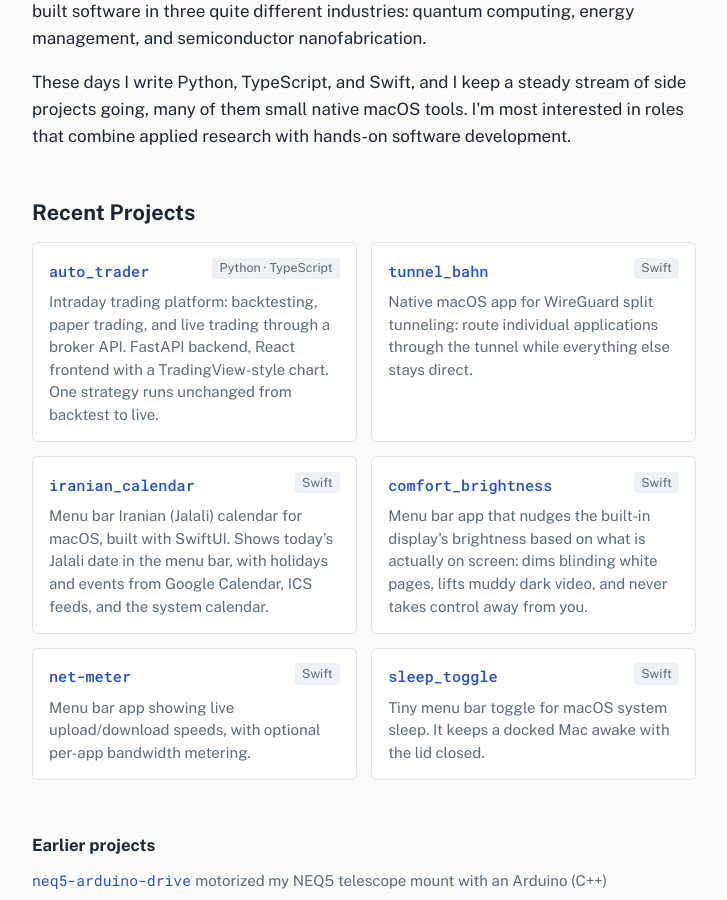
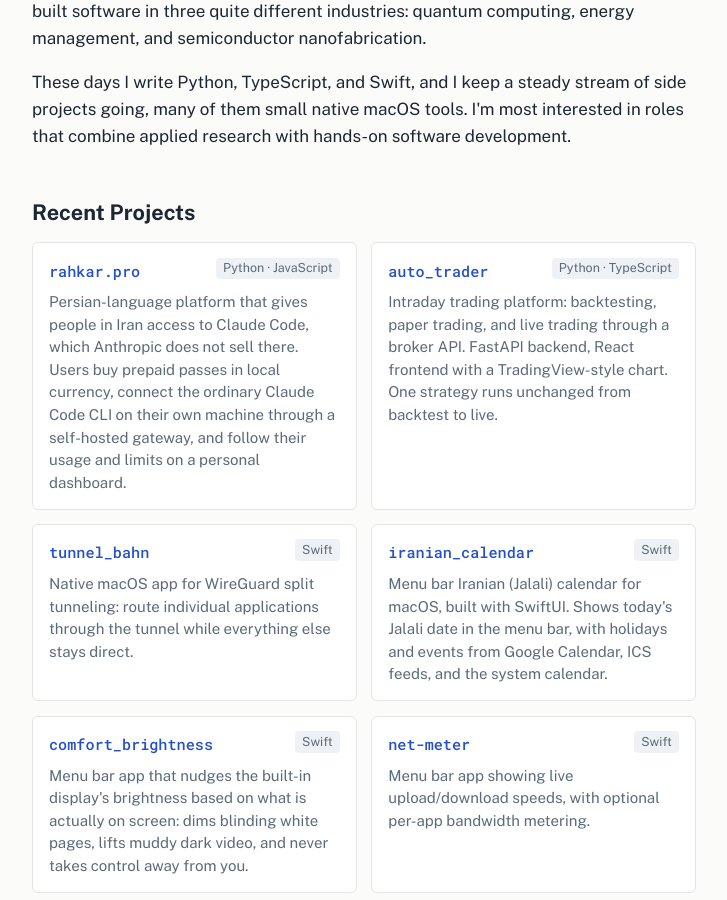
Before and after one commit to maparham/maparham.github.io, a Jekyll site: the page built from index.html, in a window 1280 px wide and 900 px high, scrolled down 662 px. Shown: the whole window, without its empty margins (276-1003 px from the left). Built offline with Jekyll 4.4.1, drawn with Linux system fonts in a browser that asks for light colours.

Commit message:
Add rahkar.pro to Recent Projects
Co-Authored-By: Claude Opus 5.5 <noreply@anthropic.com>

```diff
--- a/index.html
+++ b/index.html
@@ -56,6 +56,11 @@ combine applied research with hands-on software development.
 <h2>Recent Projects</h2>
 
 <ul class="projects">
+  <li>
+    <span class="lang">Python · JavaScript</span>
+    <a class="repo" href="https://rahkar.pro">rahkar.pro</a>
+    <p>Persian-language platform that gives people in Iran access to Claude Code, which Anthropic does not sell there. Users buy prepaid passes in local currency, connect the ordinary Claude Code CLI on their own machine through a self-hosted gateway, and follow their usage and limits on a personal dashboard.</p>
+  </li>
   <li>
     <span class="lang">Python · TypeScript</span>
     <a class="repo" href="https://github.com/maparham/auto_trader">auto_trader</a>
```
